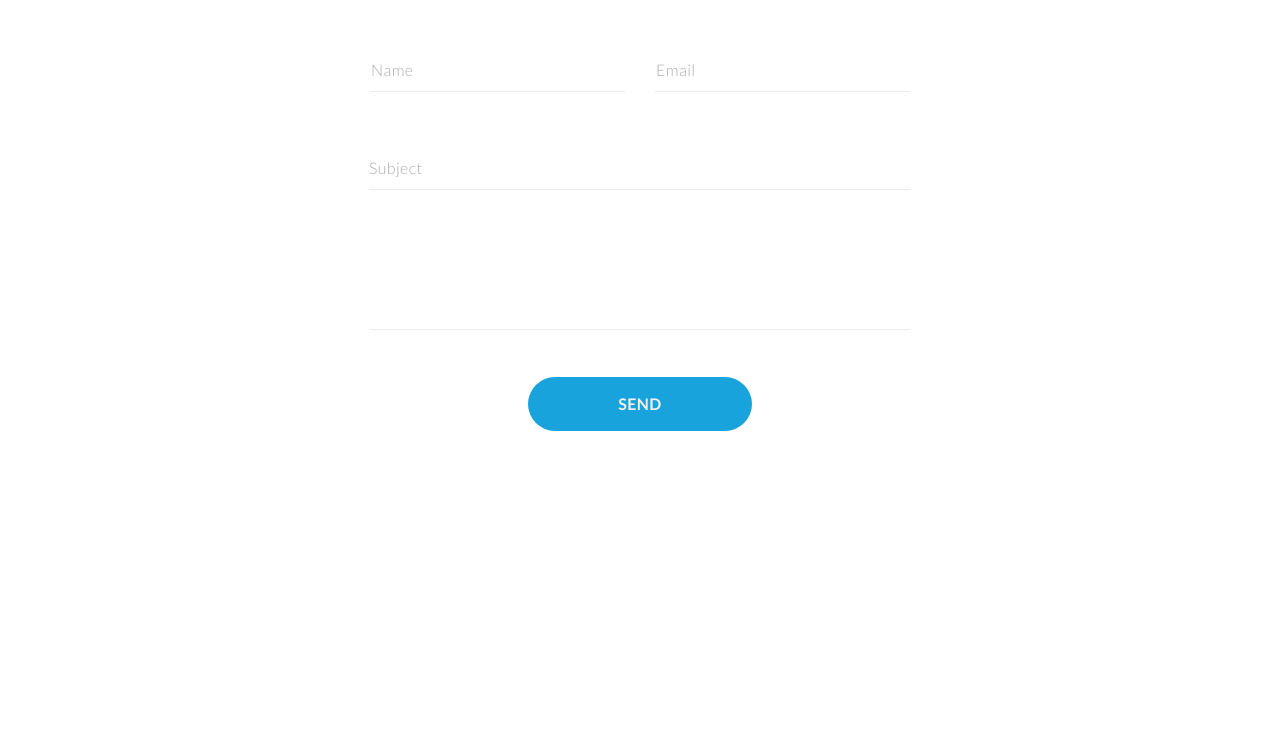
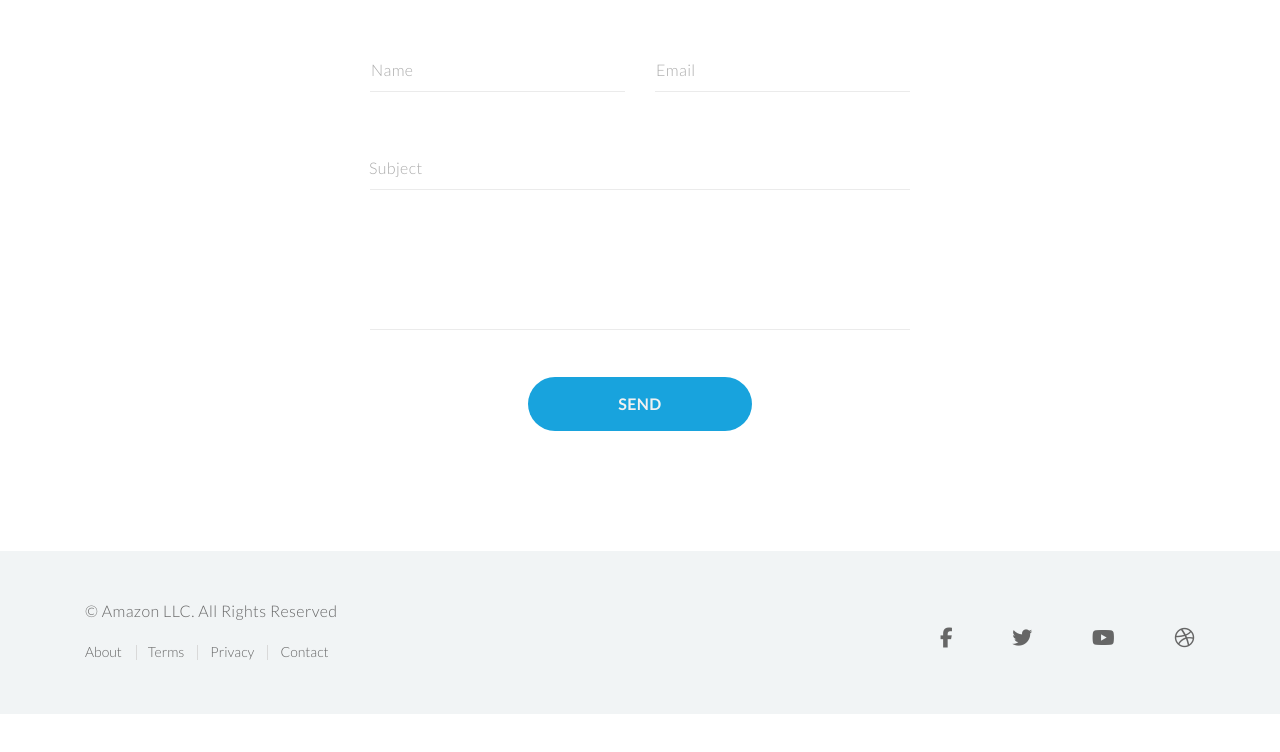
Before and after one commit to rayxxsuzuya/supplement, a plain HTML site: page index.html in a window 1280 px wide. Shown: the part 5902-6654 px from the top of the page. After the commit the page ends 6616 px from the top, so only its background shows below. Drawn offline with nearby package versions, Linux system fonts and the light colour scheme.

Commit message:
page-footer stylized

```diff
--- a/index.html
+++ b/index.html
@@ -381,7 +381,29 @@
 			<button class="d-inline-block">SEND</button>
 		</div>
 	</section>
-
+	<footer class="page-footer">
+		<div class="container">
+			<div class="row align-items-center">
+				<div class="col-3 first-col">
+					<div class="block-first">
+						<p>© Amazon LLC. All Rights Reserved</p>
+						<ul>
+							<li><a href="">About</a></li>
+							<li><a href="">Terms</a></li>
+							<li><a href="">Privacy</a></li>
+							<li><a href="">Contact</a></li>
+						</ul>
+					</div>
+				</div>
+				<div class="col-3 ml-auto second-col d-flex justify-content-between align-items-center">
+					<a href=""><i class="fab fa-facebook-f"></i></a>
+					<a href=""><i class="fab fa-twitter"></i></a>
+					<a href=""><i class="fab fa-youtube"></i></a>
+					<a href=""><i class="fab fa-dribbble"></i></a>
+				</div>
+			</div>
+		</div>
+	</footer>
 
 	<script src="https://code.jquery.com/jquery-3.4.1.slim.min.js" integrity="sha384-J6qa4849blE2+poT4WnyKhv5vZF5SrPo0iEjwBvKU7imGFAV0wwj1yYfoRSJoZ+n" crossorigin="anonymous"></script>
 	<script src="https://cdn.jsdelivr.net/npm/popper.js@1.16.0/dist/umd/popper.min.js" integrity="sha384-Q6E9RHvbIyZFJoft+2mJbHaEWldlvI9IOYy5n3zV9zzTtmI3UksdQRVvoxMfooAo" crossorigin="anonymous"></script>
--- a/sass/style.sass
+++ b/sass/style.sass
@@ -5,7 +5,6 @@ $blue-color: #18a3dd
 body
 	font-size: 16px
 	font-family: 'Lato', sans-serif
-	height: 7000px
 
 .h2-title
 	h2
@@ -749,3 +748,65 @@ body
 			background-color: $blue-color
 			padding: 15px 90px
 			border-radius: 50px
+
+.page-footer
+	background-color: #f1f4f5
+	.container
+		.row
+			padding-top: 48px
+			padding-bottom: 35px
+			.first-col
+				.block-first
+					p
+						font-size: 1em
+						letter-spacing: 0.4px
+						font-weight: 300
+						color: #666666
+					ul
+						list-style: none
+						padding-left: 0
+						display: flex
+						li
+							margin-right: 26px
+							position: relative
+							&:nth-child(1)
+								&::after
+									content: ''
+									display: block
+									position: absolute
+									width: 1px
+									height: 15px
+									background-color: #d9d9d9
+									top: 6px
+									left: 51px
+							&:nth-child(2)
+								&::after
+									content: ''
+									display: block
+									position: absolute
+									width: 1px
+									height: 15px
+									background-color: #d9d9d9
+									top: 6px
+									left: 49px
+							&:nth-child(3)
+								&::after
+									content: ''
+									display: block
+									position: absolute
+									width: 1px
+									height: 15px
+									background-color: #d9d9d9
+									top: 6px
+									left: 57px
+							a
+								font-size: 0.875em
+								font-weight: 300
+								color: #666666
+			.second-col
+				a
+					i
+						color: #666666
+						font-size: 1.25em
+						font-weight: 400
+						letter-spacing: 0.6px
```
Also changed, not shown: css/style.css, 1 other file.
